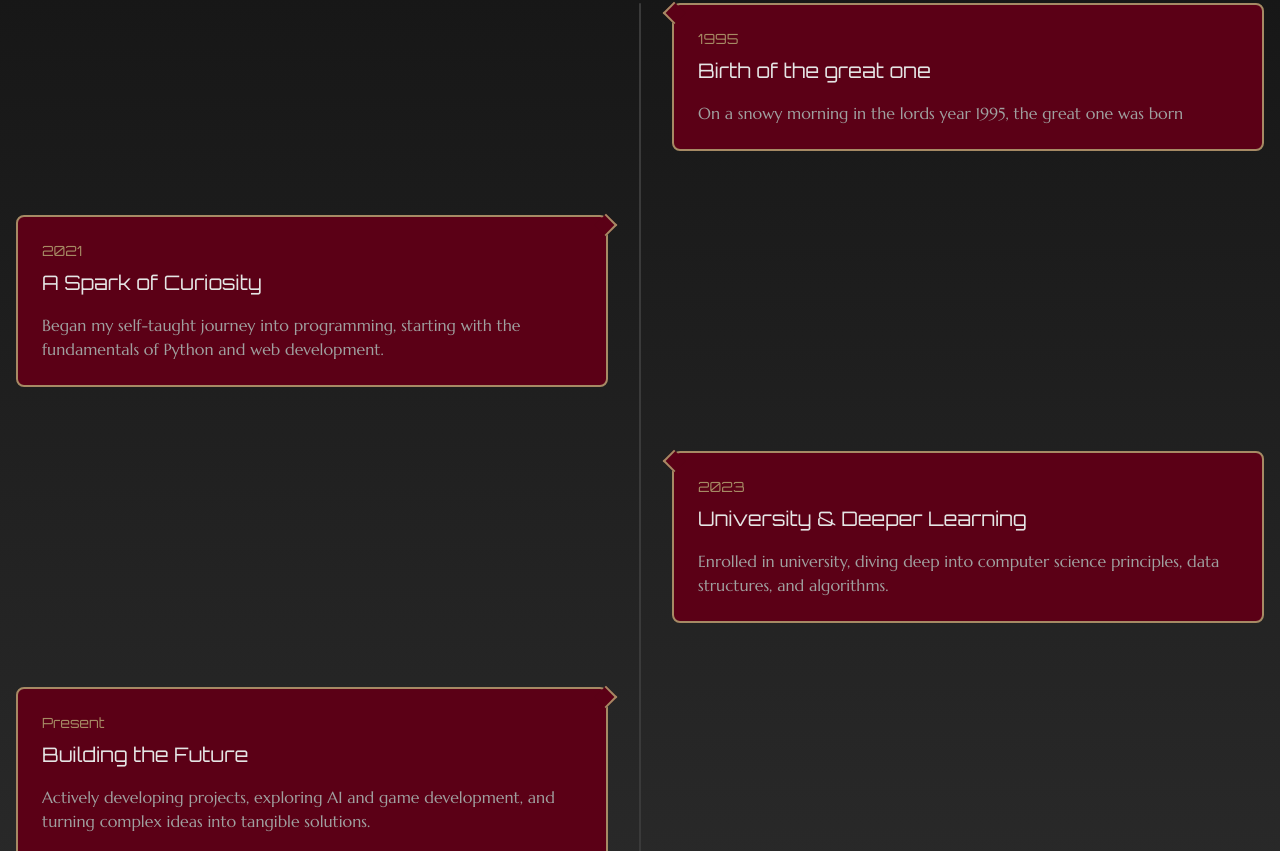
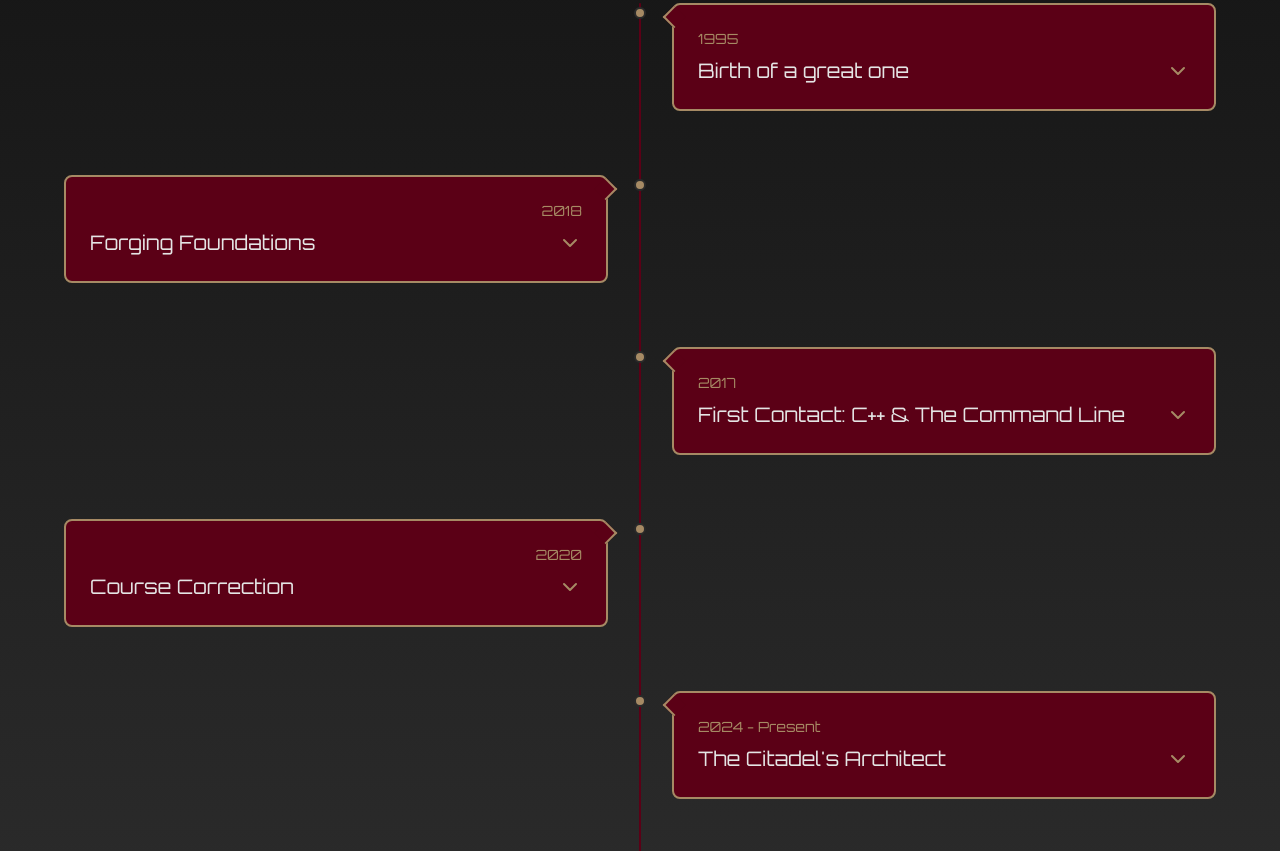
Before and after one commit to mthunbo/PersonalSite, a Next.js app: page / in a window 1280 px wide. Shown: the part 1929-2780 px from the top of the page. Built offline with nearby package versions, Linux system fonts and the light colour scheme; no server answers.

Commit message:
feat(journey): build interactive timeline section

```diff
--- a/components/Journey.tsx
+++ b/components/Journey.tsx
@@ -1,30 +1,43 @@
+"use client"
+import { useState } from "react"
 import { SectionLayout } from "./SectionLayout"
 import TimelineCard from "./TimelineCard"
 
 const journeyData = [
   {
     date: "1995",
-        title: "Birth of the great one",
-        description: "On a snowy morning in the lords year 1995, the great one was born",
+    title: "Birth of a great one",
+    description: "In the year of the lord 1995, during a blizzard of untold horrors, the great one was born",
   },
   {
-        date: "2021",
-        title: "A Spark of Curiosity",
-        description: "Began my self-taught journey into programming, starting with the fundamentals of Python and web development.",
+    date: "2018",
+    title: "Forging Foundations",
+    description: "Long before the first line of code, my journey began with 9 years in retail, building a strong foundation in responsibility, customer-focused problem-solving, and team leadership.",
   },
   {
-        date: "2023",
-        title: "University & Deeper Learning",
-        description: "Enrolled in university, diving deep into computer science principles, data structures, and algorithms.",
+    date: "2017",
+    title: "First Contact: C++ & The Command Line",
+    description: "My first formal foray into the digital world. I began my engineering studies, engaging with foundational languages like C, C++, and C# and learning the structured logic that underpins modern technology.",
   },
   {
-        date: "Present",
-        title: "Building the Future",
-        description: "Actively developing projects, exploring AI and game development, and turning complex ideas into tangible solutions.",
+    date: "2020",
+    title: "Course Correction",
+    description: "I realized my true passion was not in theoretical engineering, but in the hands-on craft of programming. I made the deliberate choice to pivot and find a path more aligned with building and creating.",
+  },
+  {
+    date: "2024 - Present",
+    title: "The Citadel's Architect",
+    description: "Finding my calling as a Data Technician. This path combines my love for structured problem-solving with the creative freedom of building full-stack applications, from REST APIs to mobile apps.",
   },
 ]
 
 export default function Journey() {
+    const [openCardId, setOpenCardId] = useState<string | null>(null)
+
+    const handleCardClick = (cardId: string) => {
+        setOpenCardId(openCardId === cardId ? null : cardId)
+    }
+
     return (
         <SectionLayout
             id="Journey"
@@ -33,16 +46,19 @@ export default function Journey() {
             fromColorClass="from-background"
             toColorClass="to-surface"
         >
-      <div className="relative container mx-auto px-4 py-16">
-        <div className="absolute left-1/2 -translate-x-1/2 h-full w-0.5 bg-border rounded-full"></div>
+        <div className="relative container mx-auto px-16 py-16">
+            <div className="absolute left-1/2 -translate-x-1/2 h-full w-0.5 bg-primary rounded-full"></div>
             <div className="space-y-16">
                 {journeyData.map((item, index) => (
                     <div key={item.title} className="relative">
+                        <div className="absolute left-1/2 top-1 h-3 w-3 -translate-x-1/2 rounded-full bg-highlight border-2 border-surface"></div>
                         <TimelineCard
                             date={item.date}
                             title={item.title}
                             description={item.description}
                             direction={index % 2 === 0 ? "right" : "left"}
+                            isOpen={openCardId === item.title}
+                            onCardClick={() => handleCardClick(item.title)}
                             />
                     </div>
                 ))}
--- a/components/TimelineCard.tsx
+++ b/components/TimelineCard.tsx
@@ -1,56 +1,46 @@
-// type TimelineCardProps = {
-//   date: string;
-//   title: string;
-//   description: string;
-//   direction?: "left" | "right";
-// };
+import { motion } from "framer-motion"
+import { FiChevronDown } from "react-icons/fi"
 
-// export default function TimelineCard({
-//   date,
-//   title,
-//   description,
-//   direction = "right",
-// }: TimelineCardProps) {
-//   const isLeft = direction === "left";
-
-//   return (
-//     <div className={`w-full md:w-1/2 ${isLeft ? "md:mr-auto md:pr-8" : "md:ml-auto md:pl-8"}`}>
-//       {/* The Connector */}
-//       <div className={`absolute top-1 h-3 w-3 rounded-full bg-highlight ${isLeft ? "-right-1.5" : "-left-1.5"}`}></div>
-
-//       {/* The Card */}
-//       <div className="relative rounded-lg border border-border bg-surface p-6">
-//         <div className={`absolute top-0 h-4 w-4 rotate-45 border-border bg-surface ${isLeft ? "-right-2 border-t border-r" : "-left-2 border-b border-l"}`}></div>
-
-//         <p className="font-orbitron text-sm text-highlight">{date}</p>
-//         <h3 className="mt-2 font-heading text-xl text-text">{title}</h3>
-//         <p className="mt-4 font-body text-text-muted">{description}</p>
-//       </div>
-//     </div>
-//   );
-// }
 type TimelineProps = {
     date: string
     title: string
     description: string
     direction?: "left" | "right"
+    isOpen: boolean
+    onCardClick: () => void
 }
 
 export default function TimelineCard({
     date,
     title,
     description,
-    direction= "right"
+    direction= "right",
+    isOpen,
+    onCardClick,
 }: TimelineProps) {
     const isLeft = direction === "left"
+    const containerClasses = isLeft ? "md:mr-auto md:pr-8 text-right" : "md:ml-auto md:pl-8 text-left"
+    const pointerClasses = isLeft ? "right-0 translate-x-1/2 border-t-2 border-r-2" : "left-0 -translate-x-1/2 border-b-2 border-l-2"
+
     return (
-        <div className={`relative w-full md:w-1/2 ${isLeft ? "md:mr-auto md:pr-8" : "md:ml-auto md:pl-8"}`}>
-            <div className="relative bg-primary rounded-lg p-6 border-highlight border-2">
-                <div className={`absolute top-0 h-4 w-4 rotate-45 border-highlight bg-primary ${isLeft ? "-right-2 border-t-2 border-r-2" : "-left-2 border-b-2 border-l-2"}`}></div>
+        <div className={`relative w-full md:w-1/2 ${containerClasses}`}>
+            <div className="relative bg-primary rounded-lg p-6 border-highlight border-2 cursor-pointer" onClick={onCardClick}>
+                <div className={`absolute top-1 h-4 w-4 rotate-45 border-highlight bg-primary ${pointerClasses}`}></div>
+                <p className="font-heading text-sm text-highlight">{date}</p>
 
-                <p className="font-heading text-sm text-highlight">{date}</p>
-                <h3 className="mt-2 font-heading text-xl text-text">{title}</h3>
-                <p className="mt-4 font-body text-text-muted">{description}</p>
+                <div className="mt-2 flex items-center justify-between">
+                    <h3 className="font-heading text-xl text-text">{title}</h3>
+                    <FiChevronDown
+                        className={`text-highlight transition-transform duration-300 ${isOpen ? 'rotate-180' : ''}`}
+                        size={24}
+                    />
+                </div>
+
+                {isOpen && (
+                    <motion.p className="mt-4 font-body text-text-muted">
+                        {description}
+                    </motion.p>
+                )}
             </div>
         </div>
     )
```
Also changed, not shown: 1 other file (tests, documents, lock files or other folders). Lines whose indentation alone changed are shown as unchanged.
